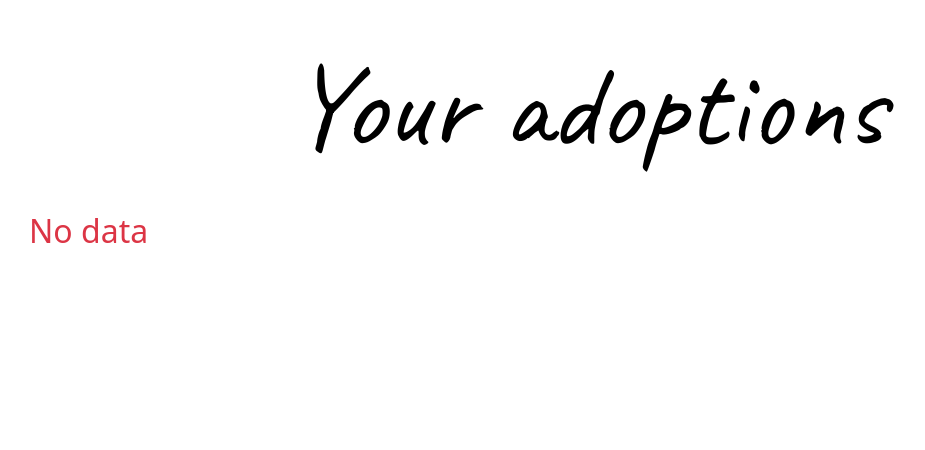
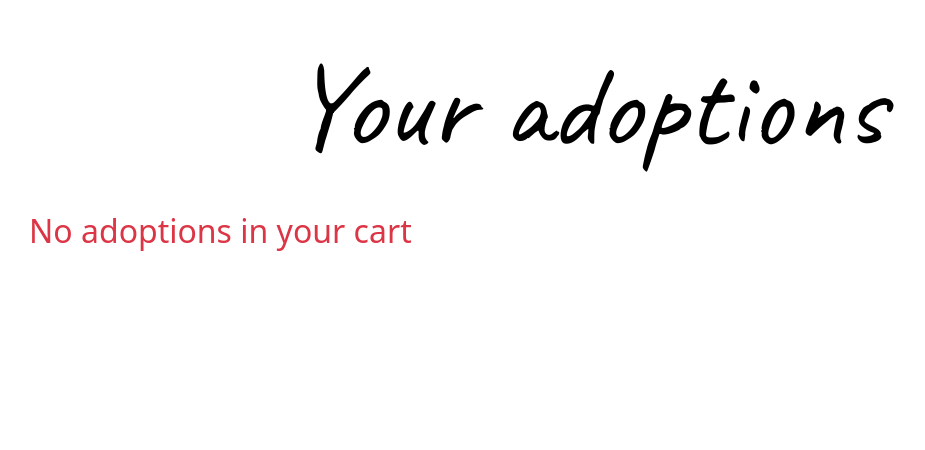
Before and after one commit to stavrosan/Pet-adoption-platform, a PHP site: page /user.php in a window 1280 px wide. Shown: the part 86-536 px from the top of the page, without its empty margins (53-978 px from the left). Run offline with PHP 8.4, Linux system fonts and the light colour scheme; a user stored in the database is signed in; data comes from the database, SQL or seed files in the repository; data that the repository does not hold is empty.

```diff
--- a/user.php
+++ b/user.php
@@ -35,7 +35,7 @@ if($rows = mysqli_num_rows($result) > 0){
     }
 }
 else {
-    $cards = "<h2 class='text-danger'>No data</h2>";
+    $cards = "<h2 class='text-danger'>No adoptions in your cart</h2>";
 };
 
 mysqli_close($connect);
```
